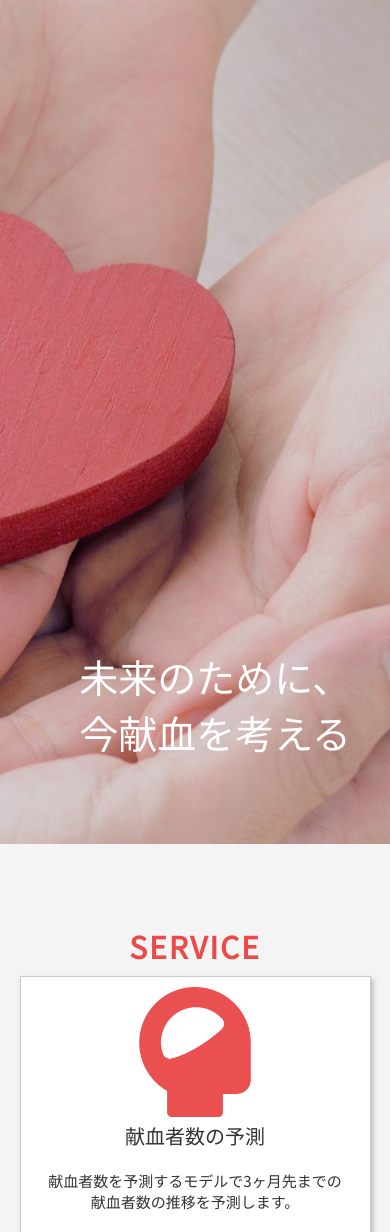
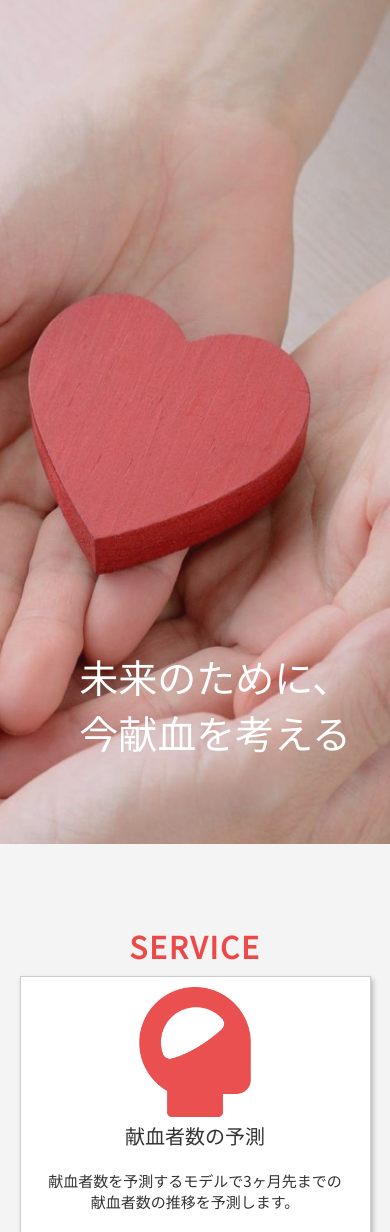
Before and after one commit to 5522079/kenketsu-navi, a Flask app: page / in a window 390 px wide. Shown: the part 75-1307 px from the top of the page. Run offline with Flask 3, Linux system fonts and the light colour scheme; some libraries are stand-ins or nearby versions.

Commit message:
fix: モバイル版のトップ画像を差し替え

```diff
--- a/static/css/main.css
+++ b/static/css/main.css
@@ -588,7 +588,7 @@ footer {
 @media screen and (max-width: 768px) {
   .top-wrapper {
     padding: 0;
-    background-image: url(../images/top-wrapper.jpg);
+    background-image: url(../images/top-wrapper-m.jpg);
     background-size: cover;
     background-position: center center;
     background-repeat: no-repeat;
```
Also changed, not shown: static/images/top-wrapper-m.jpg (added).
